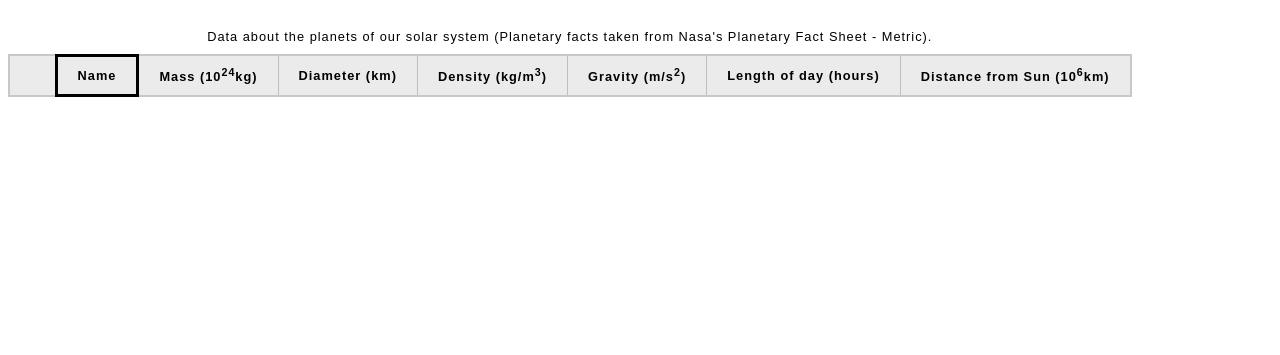
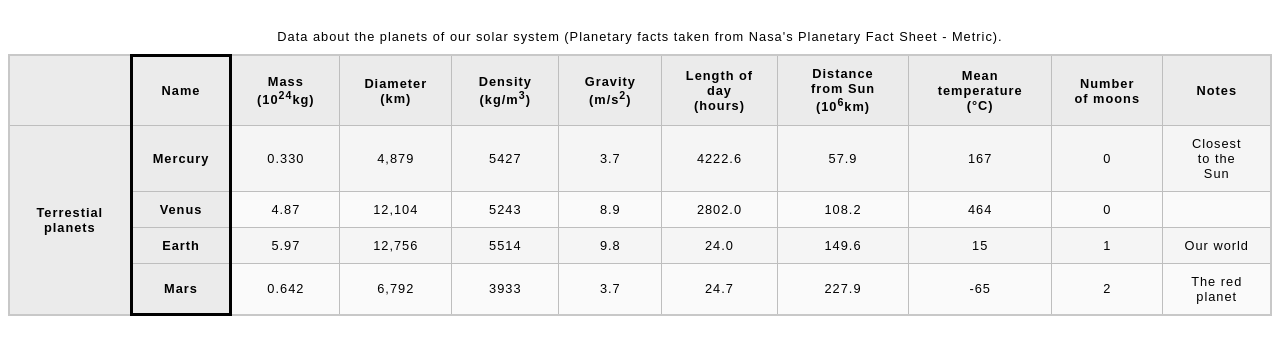
Before and after one commit to sc-11/myrepo, a plain HTML site: page assignment2/part2.html in a window 1280 px wide. Shown: the part 61-416 px from the top of the page. Drawn offline with Linux system fonts and the light colour scheme.

Commit message:
added mercury, venus, earth, mars

```diff
--- a/assignment2/part2.html
+++ b/assignment2/part2.html
@@ -35,6 +35,65 @@
               <th>Gravity (m/s<sup>2</sup>)</th>
               <th>Length of day (hours)</th>
               <th>Distance from Sun (10<sup>6</sup>km)</th>
+              <th>Mean temperature (°C)</th>
+          <th>Number of moons</th>
+          <th>Notes</th>
+        <tr>
+      </theader>
+
+      <tbody>
+        <tr>
+          <th rowspan="4" colspan="2">Terrestial planets</th>
+          <th>Mercury</th>
+          <td>0.330</td>
+          <td>4,879</td>
+          <td>5427</td>
+          <td>3.7</td>
+          <td>4222.6</td>
+          <td>57.9</td>
+          <td>167</td>
+          <td>0</td>
+          <td>Closest to the Sun</td>
+        </tr>
+
+
+        <tr>
+            <th>Venus</th>
+            <td>4.87</td>
+            <td>12,104</td>
+            <td>5243</td>
+            <td>8.9</td>
+            <td>2802.0</td>
+            <td>108.2</td>
+            <td>464</td>
+            <td>0</td>
+            <td></td>
+          </tr>
+          <tr>
+            <th>Earth</th>
+            <td>5.97</td>
+            <td>12,756</td>
+            <td>5514</td>
+            <td>9.8</td>
+            <td>24.0</td>
+            <td>149.6</td>
+            <td>15</td>
+            <td>1</td>
+            <td>Our world</td>
+          </tr>
+          <tr>
+            <th>Mars</th>
+            <td>0.642</td>
+            <td>6,792</td>
+            <td>3933</td>
+            <td>3.7</td>
+            <td>24.7</td>
+            <td>227.9</td>
+            <td>-65</td>
+            <td>2</td>
+            <td>The red planet</td>
+          </tr>
+
 
   </body>
 </html>
```
